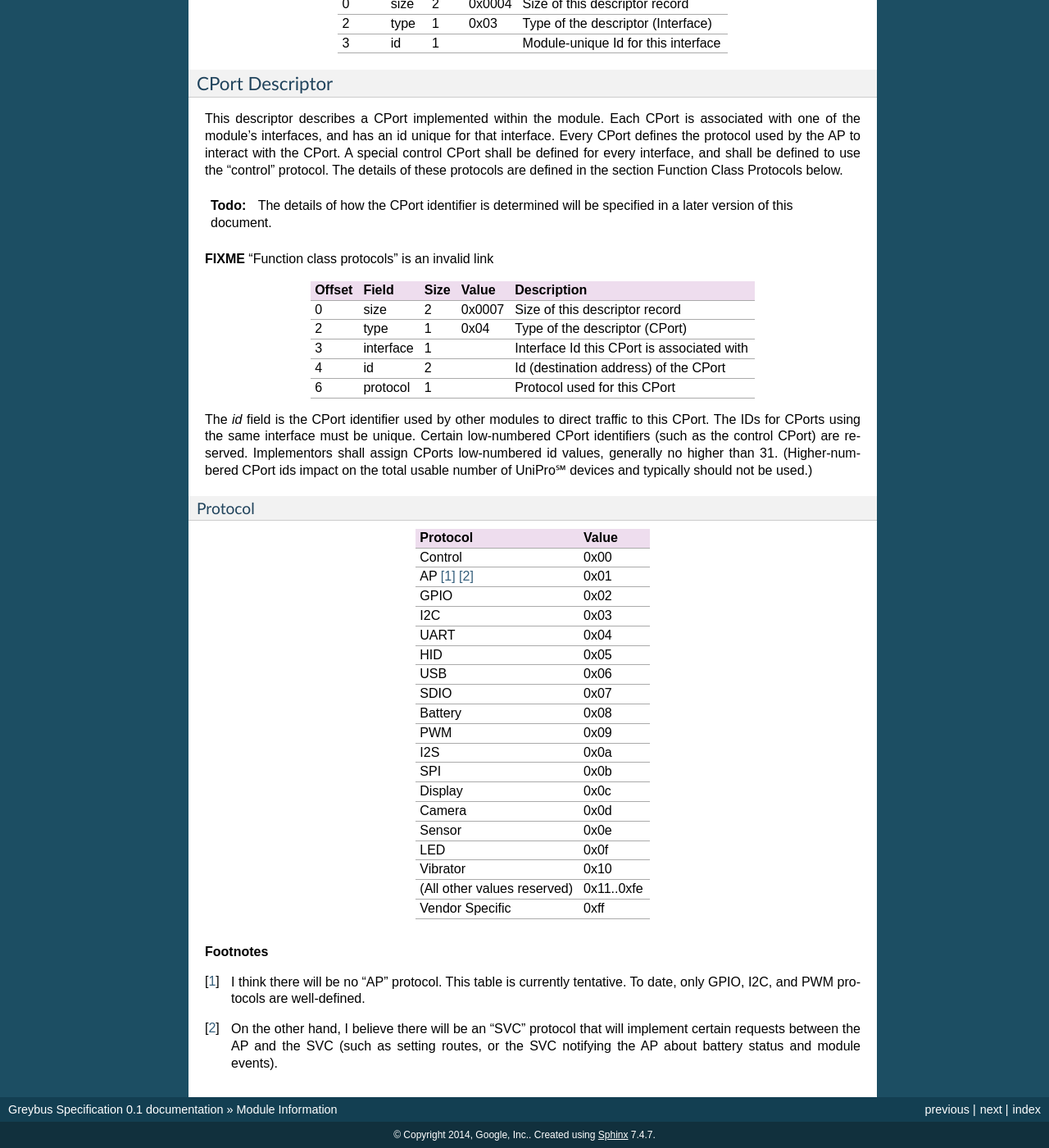
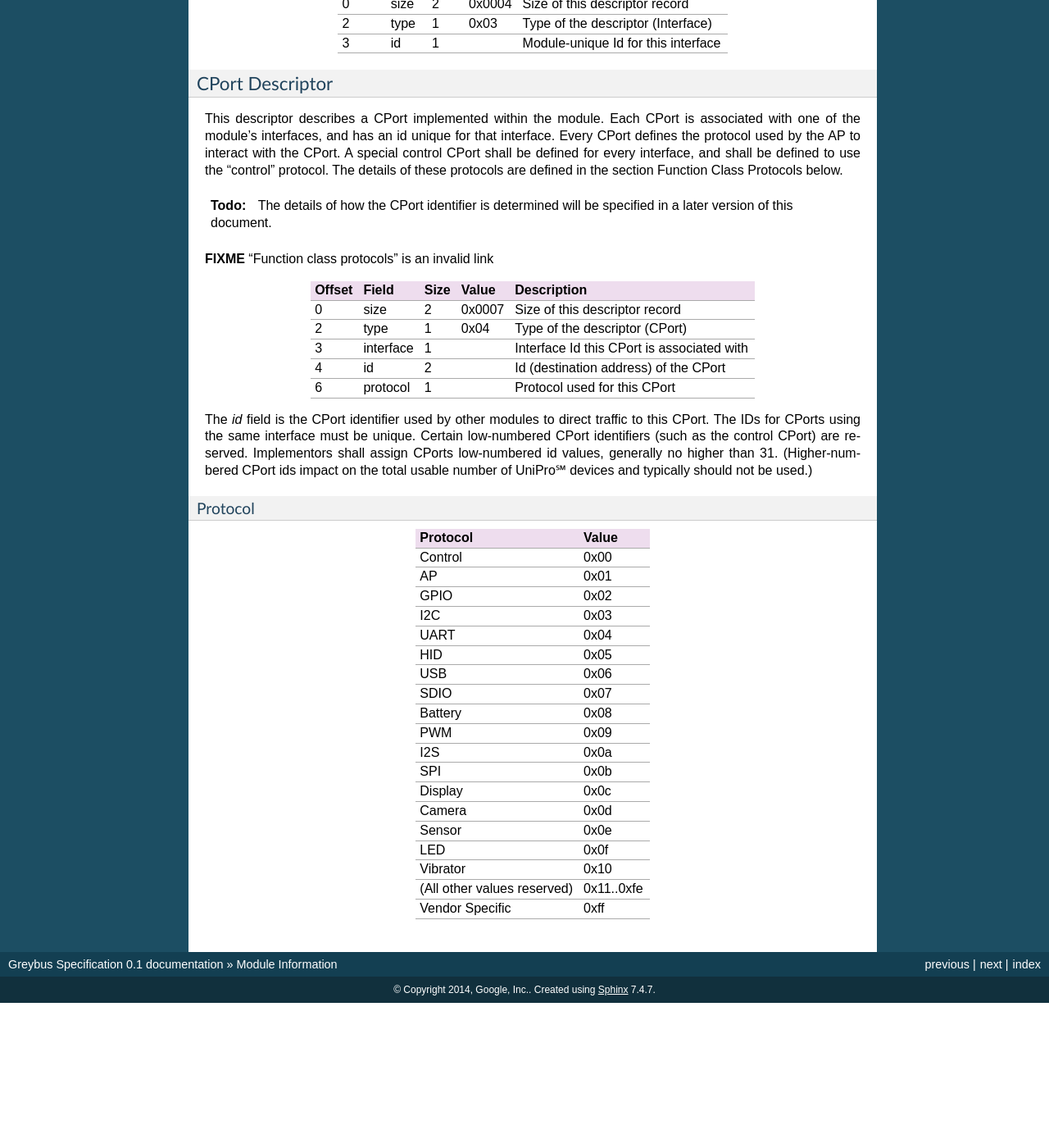
Before and after one commit to projectara/greybus-spec, a Sphinx documentation site: the page built from source/module_info.rst, in a window 1280 px wide and 1400 px high, scrolled down 3005 px. Shown: the whole window at 82% size. Built offline with Sphinx 7.4.7, drawn with Linux system fonts in a browser that asks for light colours; after the commit the page ends 4228 px from its top, so only the background shows below that.

Commit message:
Module Info: resolve AP protocol footnote
We will stick with this list of Protocols for now, as there might be an
"AP" or "SVC" protocol needed as we flush things out.  It's just a table
and we know this list will change over time.

Reviewed-by: Marti Bolivar <mbolivar@leaflabs.com>
Signed-off-by: Greg Kroah-Hartman <greg@kroah.com>

```diff
--- a/source/module_info.rst
+++ b/source/module_info.rst
@@ -421,7 +421,7 @@ Protocol
    * - Control
      - 0x00
 
-   * - AP [#r]_ [#s]_
+   * - AP
      - 0x01
 
    * - GPIO
@@ -474,17 +474,3 @@ Protocol
 
    * - Vendor Specific
      - 0xff
-
-.. Footnotes
-.. =========
-
-.. rubric:: Footnotes
-
-.. [#r] I think there will be no "AP" protocol. This table is currently
-        tentative.  To date, only GPIO, I2C, and PWM protocols are
-        well-defined.
-
-.. [#s] On the other hand, I believe there will be an "SVC" protocol
-        that will implement certain requests between the AP and the SVC
-        (such as setting routes, or the SVC notifying the AP about
-        battery status and module events).
```
